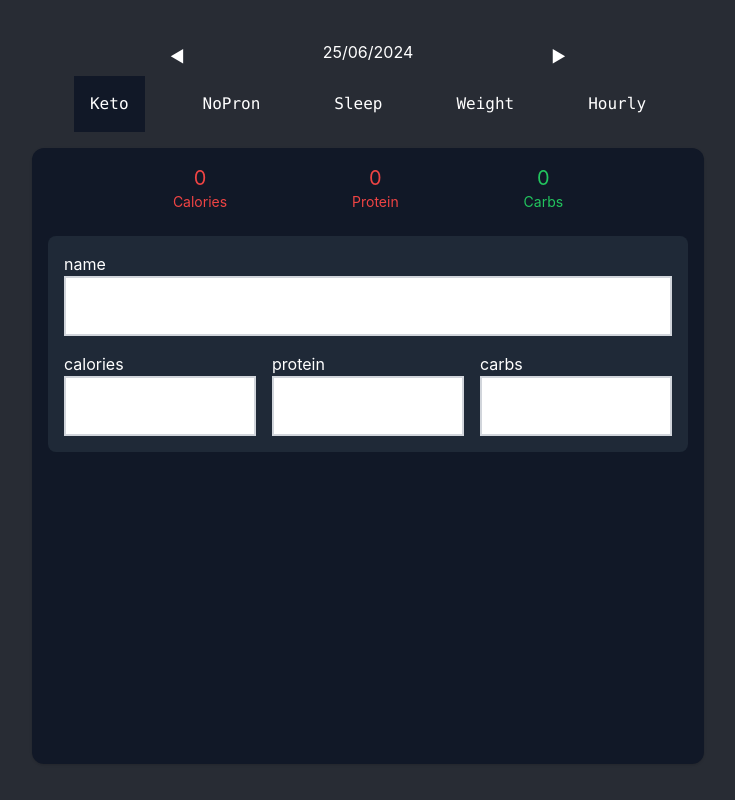
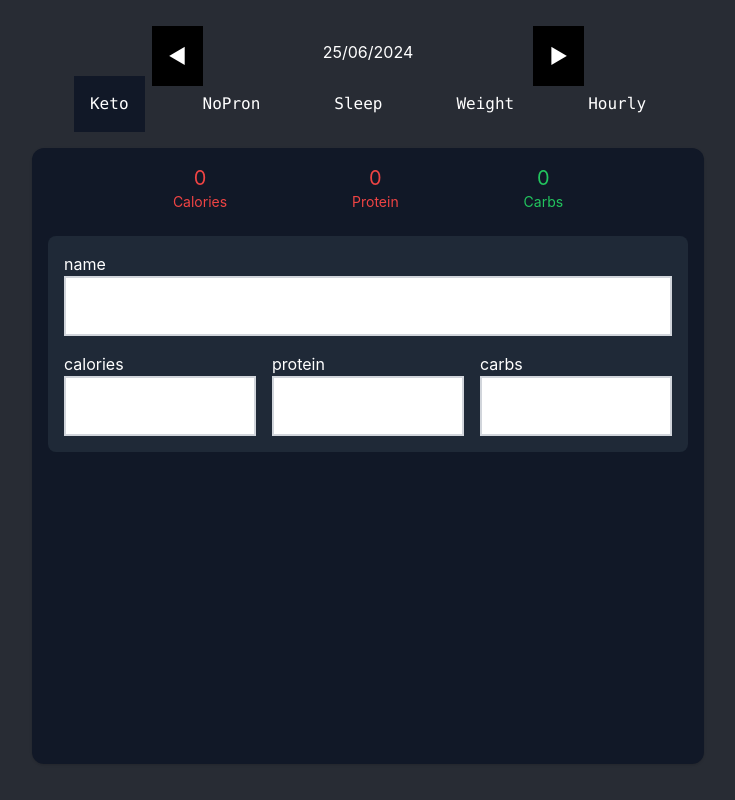
Before and after one commit to EliranSun/trackers, a React (Create React App) app: page / in a window 1280 px wide. Shown: the whole page, without its empty margins (272-1007 px from the left). Built offline with nearby package versions, Linux system fonts and the light colour scheme.

Commit message:
Better ux

```diff
--- a/src/App.js
+++ b/src/App.js
@@ -270,7 +270,9 @@ function App() {
     return (
         <div className="p-4">
             <div className="flex justify-evenly items-center h-10">
-                <button onClick={() => {
+                <button
+                    className="text-xl p-4 bg-black"
+                    onClick={() => {
                     const newDate = new Date(dateObject.getTime() - ONE_DAY);
                     setDate(newDate.toLocaleDateString("en-IL"));
                     setDateObject(newDate);
@@ -278,7 +280,9 @@ function App() {
                     ◀
                 </button>
                 <h1 className="mb-2">{date}</h1>
-                <button onClick={() => {
+                <button
+                    className="text-xl p-4 bg-black"
+                    onClick={() => {
                     const newDate = new Date(dateObject.getTime() + ONE_DAY);
                     setDate(newDate.toLocaleDateString("en-IL"));
                     setDateObject(newDate);
```
